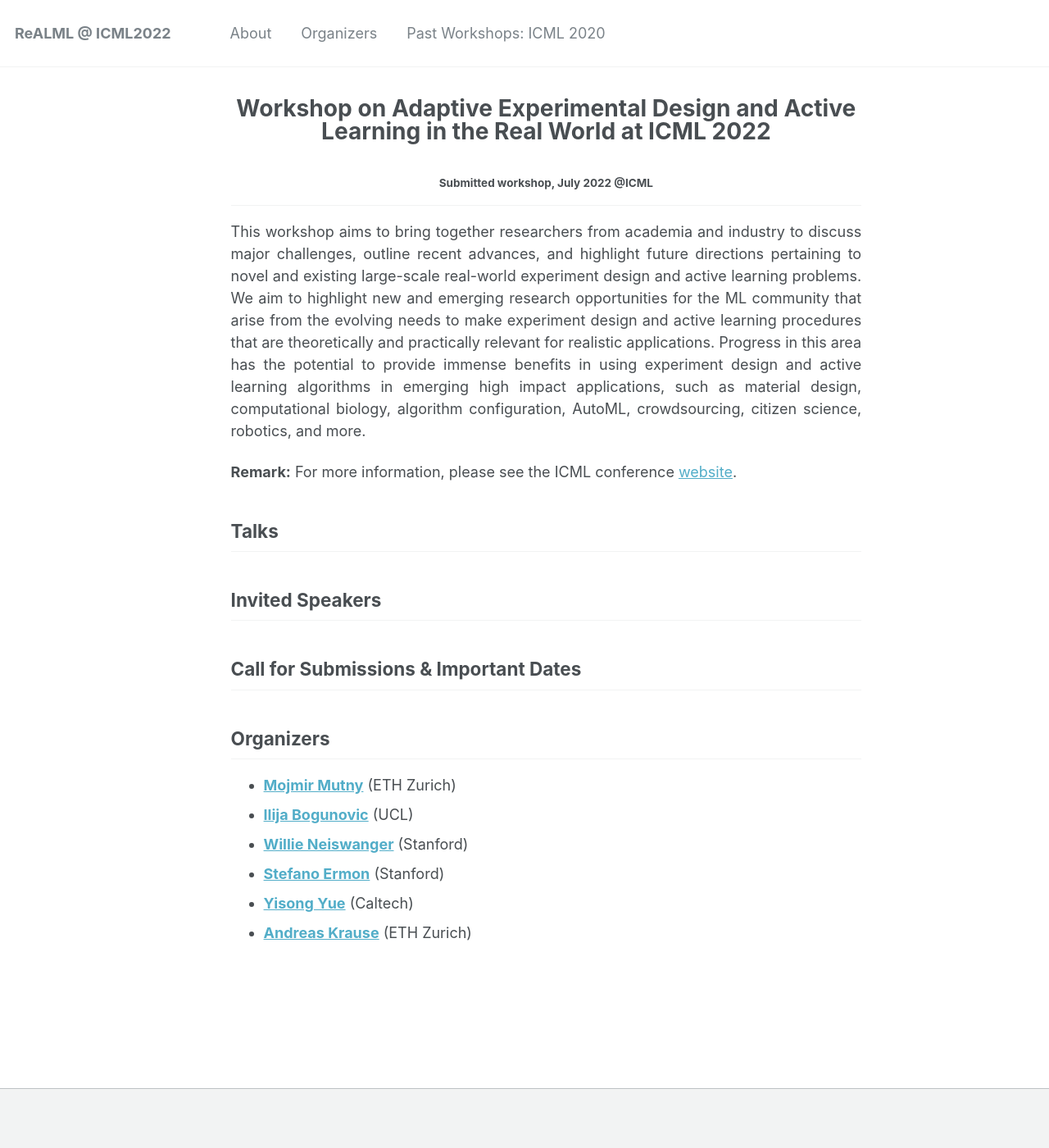
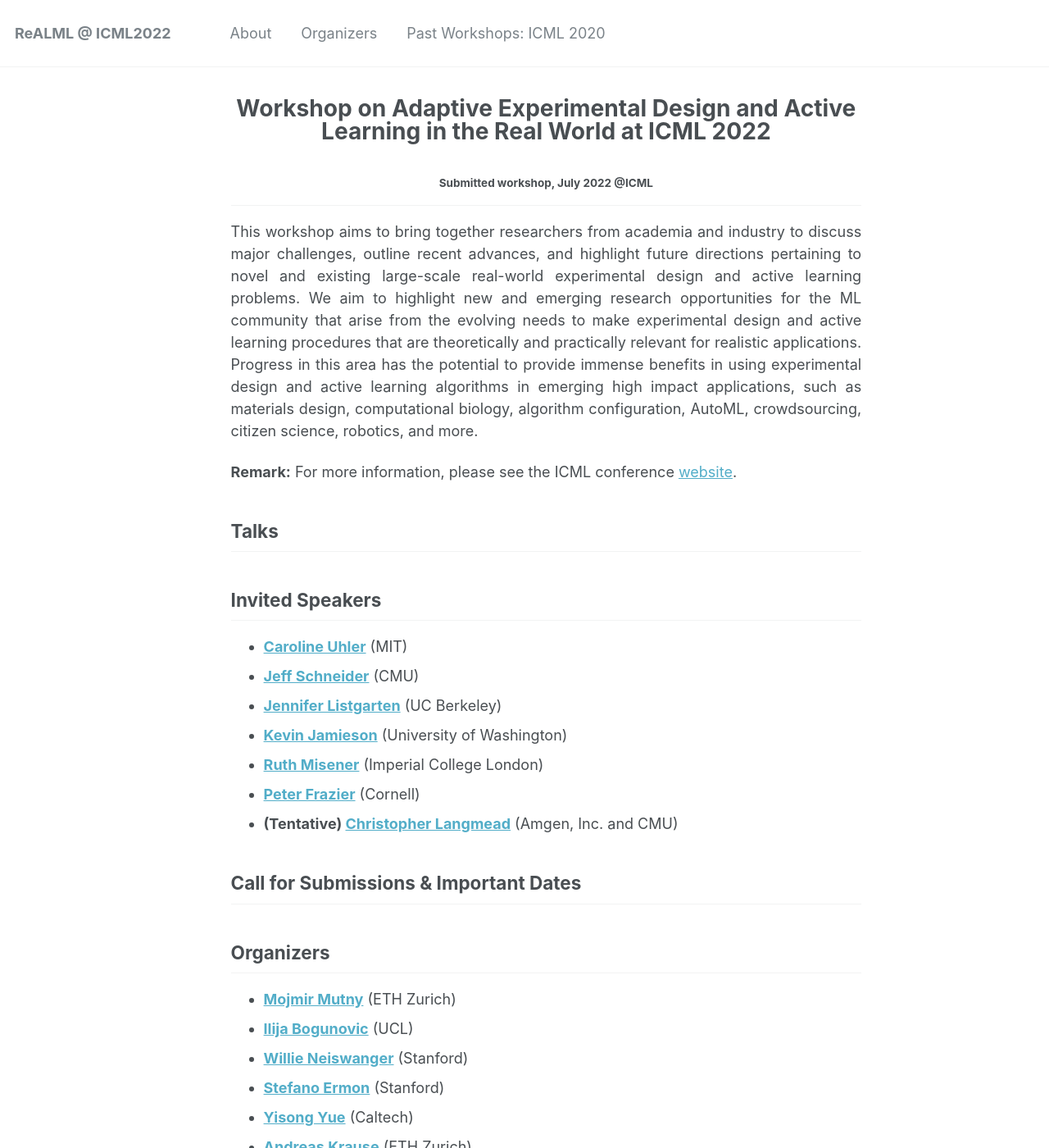
Before and after one commit to realworldml/icml2022, a Jekyll site: the page built from _pages/about.md, in a window 1280 px wide and 1400 px high. Shown: the whole window at 82% size. Built offline with Jekyll 4.4.1, drawn with Linux system fonts in a browser that asks for light colours.

Commit message:
update about: add speakers and links, other minor updates

```diff
--- a/_pages/about.md
+++ b/_pages/about.md
@@ -11,7 +11,7 @@ redirect_from:
 #### <center> Submitted workshop, July 2022 @ICML</center> ####
 ------
 <p style="text-align: justify;">
-This workshop aims to bring together researchers from academia and industry to discuss major challenges, outline recent advances, and highlight future directions pertaining to novel and existing large-scale real-world experiment design and active learning problems. We aim to highlight new and emerging research opportunities for the ML community that arise from the evolving needs to make experiment design and active learning procedures that are theoretically and practically relevant for realistic applications. Progress in this area has the potential to provide immense benefits in using experiment design and active learning algorithms in emerging high impact applications, such as material design, computational biology, algorithm configuration, AutoML, crowdsourcing, citizen science, robotics, and more. </p>
+This workshop aims to bring together researchers from academia and industry to discuss major challenges, outline recent advances, and highlight future directions pertaining to novel and existing large-scale real-world experimental design and active learning problems. We aim to highlight new and emerging research opportunities for the ML community that arise from the evolving needs to make experimental design and active learning procedures that are theoretically and practically relevant for realistic applications. Progress in this area has the potential to provide immense benefits in using experimental design and active learning algorithms in emerging high impact applications, such as materials design, computational biology, algorithm configuration, AutoML, crowdsourcing, citizen science, robotics, and more. </p>
 
 **Remark:** For more information, please see the ICML conference [website](https://icml.cc/Conferences/2022/Dates).
 
@@ -30,15 +30,13 @@ Talks
 
 Invited Speakers
 ------
-<!-- #* **[Shipra Agrawal](http://www.columbia.edu/~sa3305/)** (Columbia University)
-#* **[Anca Dragan](https://people.eecs.berkeley.edu/~anca/)** (UC Berkeley)
-#* **[Jennifer Listgarten](http://www.jennifer.listgarten.com/)** (UC Berkeley)
-#* **[José Miguel Hernández Lobato](https://jmhl.org/)** (University of Cambridge)
-#* **[Pietro Perona](http://www.vision.caltech.edu/Perona.html)** (Caltech)
-#* **[Tom Rainforth](http://www.robots.ox.ac.uk/~twgr/)** (University of Oxford)
-#* **[Aaditya Ramdas](https://www.stat.cmu.edu/~aramdas/)** (Carnegie Mellon University)
-#* **[Dorsa Sadigh](https://dorsa.fyi/)** (Stanford University)
-#* **[Angela Schoellig](http://www.dynsyslab.org/prof-angela-schoellig/)** (University of Toronto) -->
+* **[Caroline Uhler](https://www.carolineuhler.com/)** (MIT)
+* **[Jeff Schneider](https://www.cs.cmu.edu/~schneide/)** (CMU)
+* **[Jennifer Listgarten](http://www.jennifer.listgarten.com/)** (UC Berkeley)
+* **[Kevin Jamieson](https://homes.cs.washington.edu/~jamieson/about.html)** (University of Washington)
+* **[Ruth Misener](http://wp.doc.ic.ac.uk/rmisener/)** (Imperial College London)
+* **[Peter Frazier](https://people.orie.cornell.edu/pfrazier/)** (Cornell)
+* **(Tentative) [Christopher Langmead](https://www.cs.cmu.edu/~cjl/)** (Amgen, Inc. and CMU)
 
 Call for Submissions & Important Dates
 ------
@@ -55,7 +53,7 @@ Organizers
 ------
 * **[Mojmir Mutny](https://mojmirmutny.github.io)** (ETH Zurich)
 * **[Ilija Bogunovic](https://ilijabogunovic.com)** (UCL)
-* **[Willie Neiswanger](https://www.cs.cmu.edu/~wdn/)** (Stanford)
+* **[Willie Neiswanger](https://willieneis.github.io/)** (Stanford)
 * **[Stefano Ermon](https://cs.stanford.edu/~ermon/)** (Stanford)
 * **[Yisong Yue](http://www.yisongyue.com/)** (Caltech)
 * **[Andreas Krause](https://las.inf.ethz.ch/krausea)** (ETH Zurich)
```
